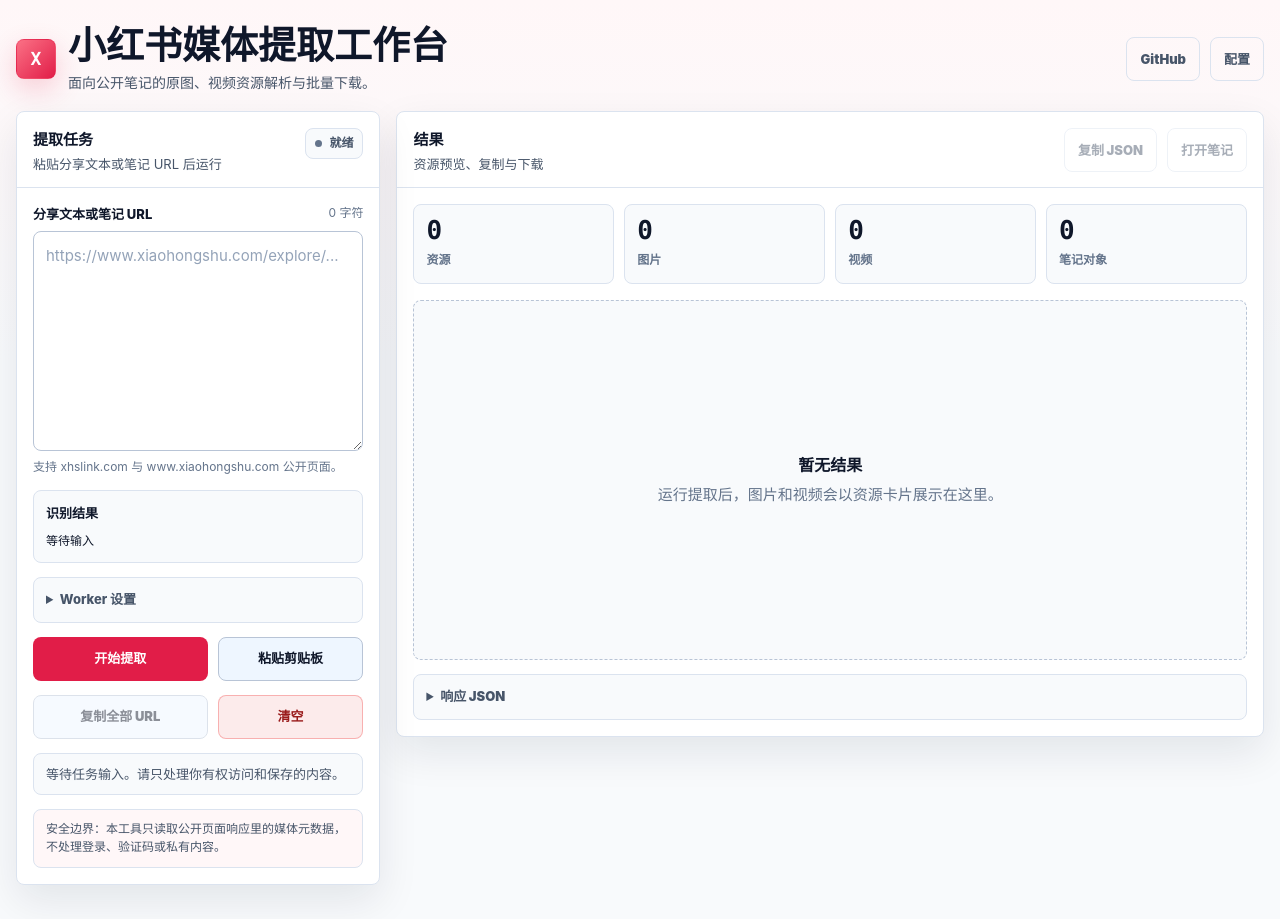
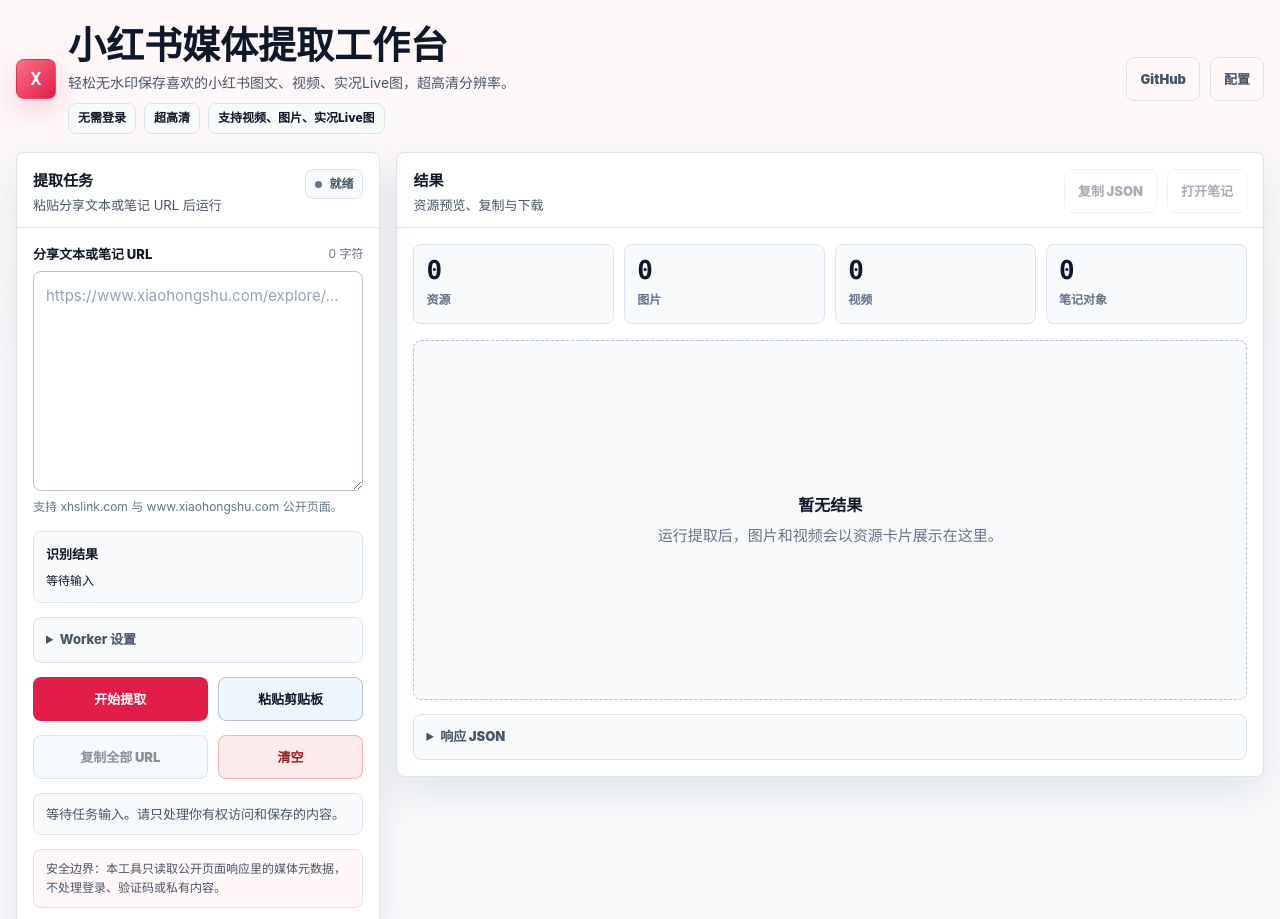
Before and after one commit to sunlightcold/xhs-media-toolkit, a website: page public/index.html in a window 1280 px wide. Shown: the top 919 px of the page. Drawn offline with Linux system fonts and the light colour scheme.

Commit message:
Update Pages hero copy

```diff
--- a/public/index.html
+++ b/public/index.html
@@ -5,7 +5,7 @@
     <meta name="viewport" content="width=device-width, initial-scale=1" />
     <meta
       name="description"
-      content="xhs-media-toolkit 是用于从小红书公开页面提取无水印原图和视频资源的开源工具，支持 Cloudflare Worker、CLI 和受限媒体代理。"
+      content="轻松无水印保存喜欢的小红书图文、视频、实况Live图，超高清分辨率。无需登录，支持视频、图片、实况Live图。"
     />
     <meta
       name="keywords"
@@ -18,13 +18,13 @@
     <meta property="og:title" content="xhs-media-toolkit | 小红书原图与视频资源提取工具" />
     <meta
       property="og:description"
-      content="从小红书公开页面提取无水印原图和视频资源，支持 Cloudflare Worker、CLI 和受限媒体代理。"
+      content="轻松无水印保存喜欢的小红书图文、视频、实况Live图，超高清分辨率。无需登录，支持视频、图片、实况Live图。"
     />
     <meta name="twitter:card" content="summary" />
     <meta name="twitter:title" content="xhs-media-toolkit | 小红书原图与视频资源提取工具" />
     <meta
       name="twitter:description"
-      content="从小红书公开页面提取无水印原图和视频资源，支持 Cloudflare Worker、CLI 和受限媒体代理。"
+      content="轻松无水印保存喜欢的小红书图文、视频、实况Live图，超高清分辨率。无需登录，支持视频、图片、实况Live图。"
     />
     <title>xhs-media-toolkit | 小红书原图与视频资源提取工具</title>
     <style>
@@ -164,6 +164,24 @@
         margin: 5px 0 0;
         color: var(--muted);
         font-size: 14px;
+      }
+
+      .brand-points {
+        display: flex;
+        flex-wrap: wrap;
+        gap: 8px;
+        margin-top: 10px;
+      }
+
+      .brand-points span {
+        min-height: 28px;
+        border: 1px solid var(--border);
+        border-radius: var(--radius);
+        padding: 5px 9px;
+        color: var(--foreground);
+        background: var(--surface-2);
+        font-size: 12px;
+        font-weight: 800;
       }
 
       .top-actions {
@@ -791,7 +809,7 @@
         "name": "xhs-media-toolkit",
         "applicationCategory": "DeveloperApplication",
         "operatingSystem": "Cloudflare Workers, Node.js",
-        "description": "用于从小红书公开页面提取无水印原图和视频资源的开源工具，支持 Cloudflare Worker、CLI 和受限媒体代理。",
+        "description": "轻松无水印保存喜欢的小红书图文、视频、实况Live图，超高清分辨率。无需登录，支持视频、图片、实况Live图。",
         "codeRepository": "https://github.com/sunlightcold/xhs-media-toolkit",
         "license": "https://github.com/sunlightcold/xhs-media-toolkit/blob/main/LICENSE"
       }
@@ -802,7 +820,12 @@
           <span class="brand-mark" aria-hidden="true">X</span>
           <div class="brand-copy">
             <h1>小红书媒体提取工作台</h1>
-            <p>面向公开笔记的原图、视频资源解析与批量下载。</p>
+            <p>轻松无水印保存喜欢的小红书图文、视频、实况Live图，超高清分辨率。</p>
+            <div class="brand-points" aria-label="核心能力">
+              <span>无需登录</span>
+              <span>超高清</span>
+              <span>支持视频、图片、实况Live图</span>
+            </div>
           </div>
         </div>
         <div class="top-actions">
```
